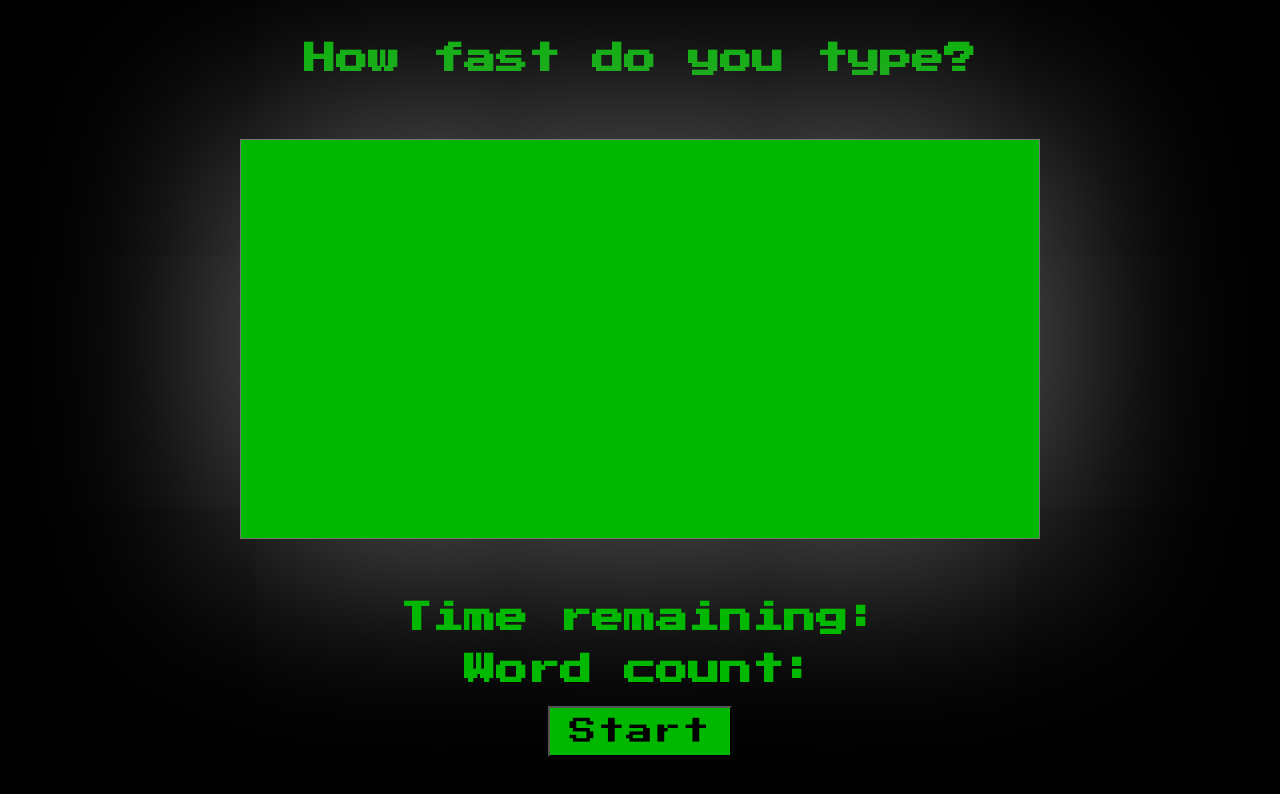
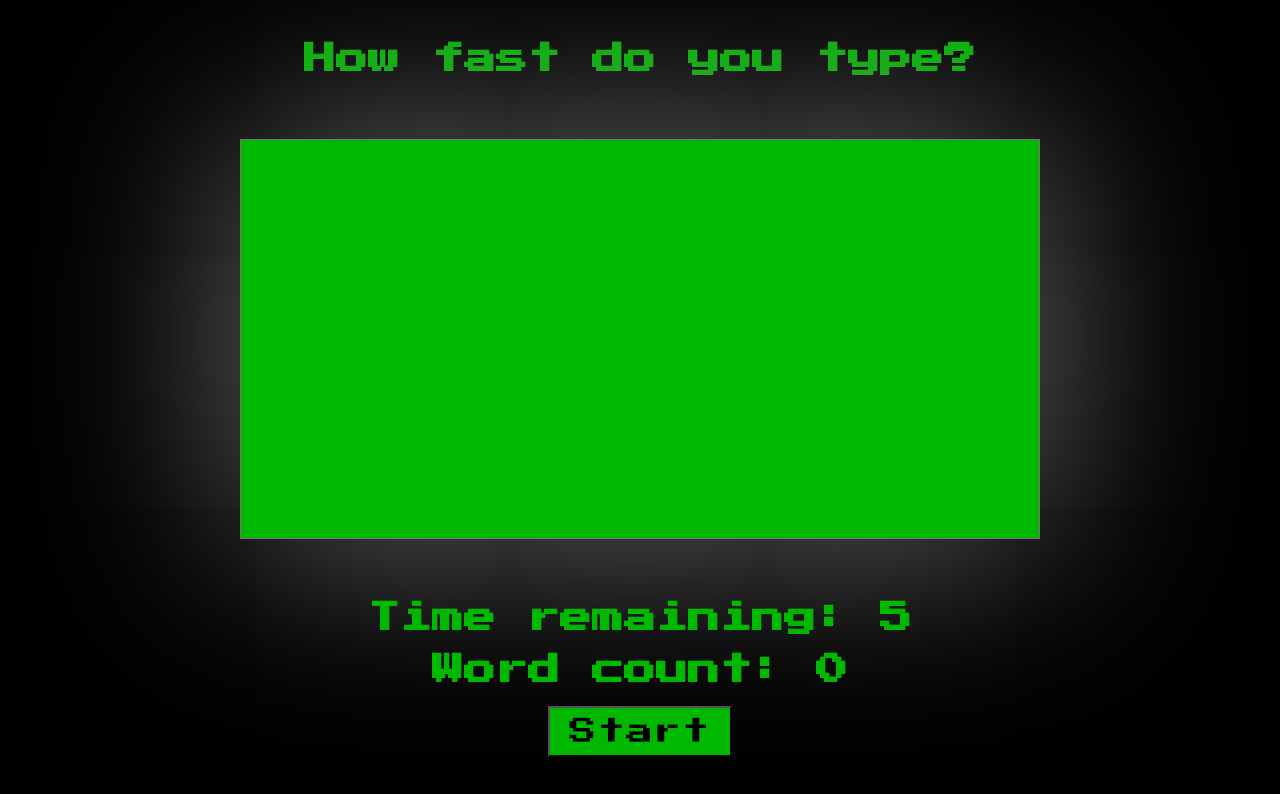
Before and after one commit to LucianiChristian/speedTypingGame, a React (Vite) app: page / in a window 1280 px wide. Shown: the top 794 px of the page. Built offline with nearby package versions, Linux system fonts and the light colour scheme.

Commit message:
Add state for timer, wordCount, and gameState

```diff
--- a/src/App.jsx
+++ b/src/App.jsx
@@ -3,13 +3,36 @@ import './App.css'
 
 export default function App() {
     const [text, setText] = React.useState('');
+    const [time, setTime] = React.useState(5);
+    const [isGameActive, setIsGameActive] = React.useState(false);
+    const [wordCount, setWordCount] = React.useState(0);
+
+    React.useEffect(() => {
+        if(isGameActive && time > 0) {
+            secondElapse();
+        }
+        else if(time === 0) {
+            toggleGame();
+            setWordCount(getWordCount(text));
+        }
+    }, [time, isGameActive])
 
     function handleChange(e) {
         setText(e.target.value);
     }
 
+    function toggleGame() {
+        setIsGameActive(prevIsGameActive => !prevIsGameActive);
+    }
+
+    function secondElapse() {
+        setTimeout(() => {
+            setTime(prevTime => prevTime - 1);
+        }, 1000);
+    }
+
     function getWordCount(str) {
-        alert(str.trim() ? str.trim().split(/\s+/).length : 0);
+        return str.trim() ? str.trim().split(/\s+/).length : 0;
     }
 
     return (
@@ -17,9 +40,9 @@ export default function App() {
             <h1>How fast do you type?</h1>
             <textarea value={text} onChange={handleChange}/>
             <section className="info">
-                <h4>Time remaining: </h4>
-                <h4 onClick={() => getWordCount(text)}>Word count: </h4>
-                <button>Start</button>
+                <h4>Time remaining: {time}</h4>
+                <h4>Word count: {wordCount}</h4>
+                <button onClick={toggleGame}>Start</button>
             </section>
         </div>
     )
```
